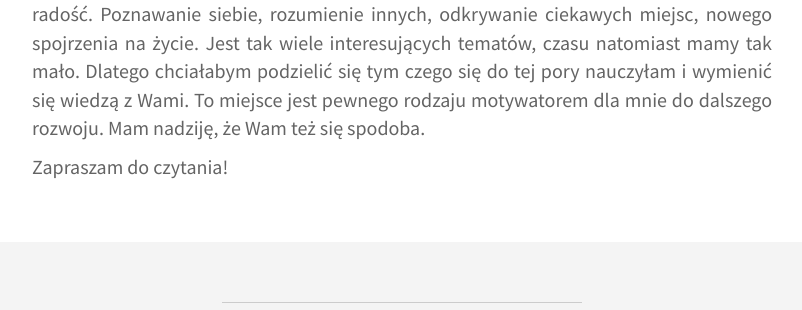
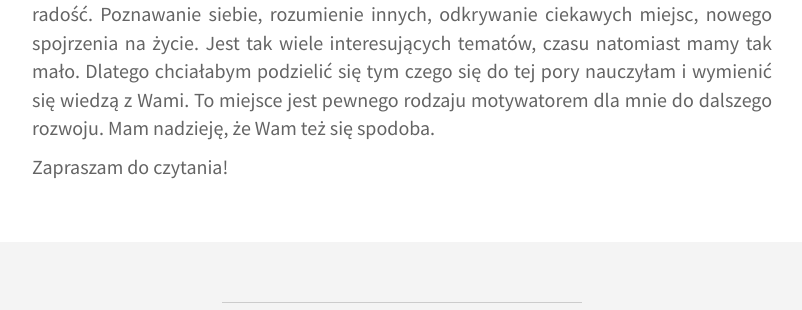
Before and after one commit to womanonrails/bemore.womanonrails.com, a Jekyll site: the page built from about.md, in a window 1280 px wide. Shown: the part 869-1179 px from the top of the page, without its empty margins (238-1040 px from the left). Built offline with Jekyll 4.4.1, drawn with Linux system fonts in a browser that asks for light colours; Markdown is read by kramdown in place of the engine named in the settings; some of the changed text lies outside the part shown.

Commit message:
Fix typos

```diff
--- a/about.md
+++ b/about.md
@@ -10,6 +10,6 @@
   </div>
 </div>
 
-Jestem dosc młoda, ale uwielbiam się uczyć i rozwijać. To sprawia mi niesamowitą radość. Poznawanie siebie, rozumienie innych, odkrywanie ciekawych miejsc, nowego spojrzenia na życie. Jest tak wiele interesujących tematów, czasu natomiast mamy tak mało. Dlatego chciałabym podzielić się tym czego się do tej pory nauczyłam i wymienić się wiedzą z Wami. To miejsce jest  pewnego rodzaju motywatorem dla mnie do dalszego rozwoju. Mam nadziję, że Wam też się spodoba.
+Jestem dość młoda, ale uwielbiam się uczyć i rozwijać. To sprawia mi niesamowitą radość. Poznawanie siebie, rozumienie innych, odkrywanie ciekawych miejsc, nowego spojrzenia na życie. Jest tak wiele interesujących tematów, czasu natomiast mamy tak mało. Dlatego chciałabym podzielić się tym czego się do tej pory nauczyłam i wymienić się wiedzą z Wami. To miejsce jest  pewnego rodzaju motywatorem dla mnie do dalszego rozwoju. Mam nadzieję, że Wam też się spodoba.
 
 Zapraszam do czytania!
```
Also changed, not shown: _posts/2016-05-03-my-own-reality.md (+1 -1 lines), 3 other files.
